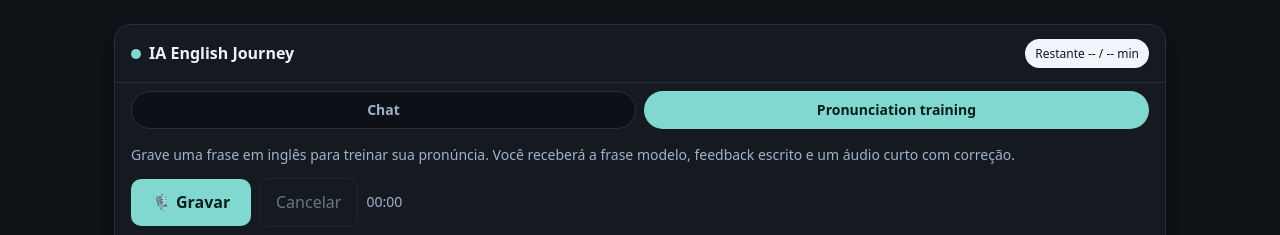
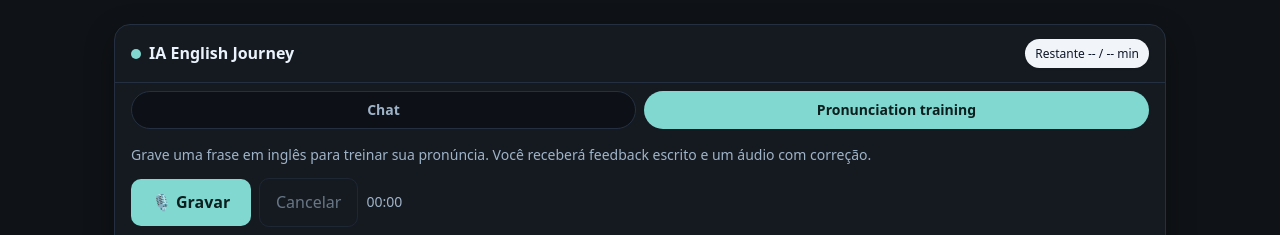
Before and after one commit to victorfoloni655-spec/canvas-chat-gpt, a website: page index.html in a window 1280 px wide. Both pictures are taken after a click on the button "Pronunciation training". Shown: the top 235 px of the page. Drawn offline with Linux system fonts and the light colour scheme; no server answers.

Commit message:
Update index.html

```diff
--- a/index.html
+++ b/index.html
@@ -374,7 +374,7 @@
       <div id="speak-section">
         <div class="speak-box">
           <p class="speak-helper">
-            Grave uma frase em inglês para treinar sua pronúncia. Você receberá a frase modelo, feedback escrito e um áudio curto com correção.
+            Grave uma frase em inglês para treinar sua pronúncia. Você receberá feedback escrito e um áudio com correção.
           </p>
 
           <div class="speak-controls">
```
